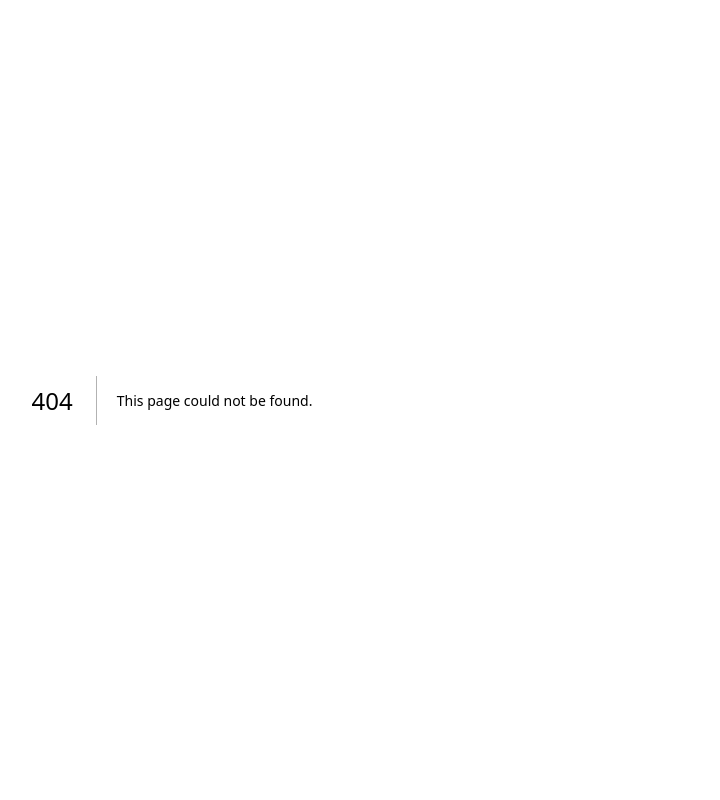
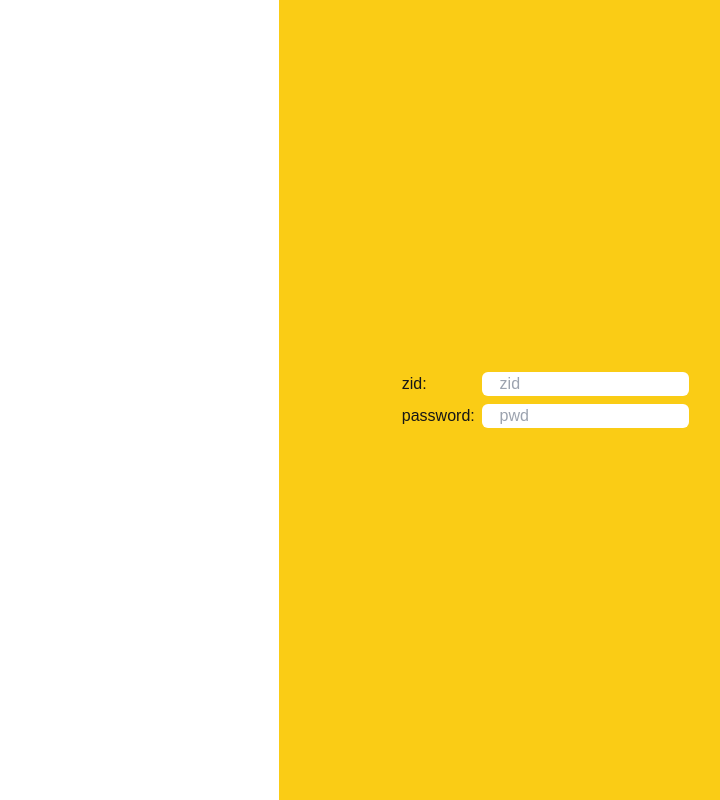
Before and after one commit to Lilpiggie0522/regler, a Next.js app: page /login in a window 1280 px wide. Before the commit this address had no page. Shown: the whole page, without its empty margins (468-1188 px from the left). Built offline with nearby package versions, Linux system fonts and the light colour scheme.

Commit message:
done front end partially

```diff
--- /dev/null
+++ b/app/login/page.tsx
@@ -0,0 +1,66 @@
+// import { Grid2 } from "@mui/material";
+
+// export default function yellowPage() {
+//     return (
+//         <Grid2 container sx={{ minHeight: '100vh' }}>
+//             <Grid2 container size={{ xs: 12, md: 7 }}>
+//             </Grid2>
+//             <Grid2 container size={{ xs: 12, md: 5 }}>
+//                 <div className="bg-yellow-400 h-full w-full flex items-center justify-center">
+//                     <div className="flex flex-col">
+//                         <div className="flex flex-row">
+//                             <div className="w-20">zid:</div>
+//                             <input placeholder="    zid" type="text" className="rounded-md"/>
+//                         </div>
+//                         <div className="flex flex-row mt-2">
+//                             <div className="w-20">password:</div>
+//                             <input placeholder="    pwd" type="text" className="rounded-md"/>
+//                         </div>
+//                     </div>
+//                 </div>
+//             </Grid2>
+//         </Grid2>
+//     );
+// }
+import { Grid2 } from "@mui/material";
+
+export default function yellowPage() {
+    return (
+        <Grid2 container sx={{ minHeight: '100vh' }}>
+            <Grid2 container size={{ xs: 12, md: 7 }}>
+                {/* Additional content can be added here */}
+            </Grid2>
+            <Grid2 container size={{ xs: 12, md: 5 }}>
+                <div className="bg-yellow-400 h-full w-full flex items-center justify-center">
+                    <div className="flex flex-col">
+                        <div className="flex flex-row">
+                            <div className="w-20">zid:</div>
+                            <input placeholder="    zid" type="text" className="rounded-md" />
+                        </div>
+                        <div className="flex flex-row mt-2">
+                            <div className="w-20">password:</div>
+                            <input placeholder="    pwd" type="text" className="rounded-md" />
+                        </div>
+                    </div>
+                </div>
+            </Grid2>
+        </Grid2>
+    );
+}
+
+
+// import { Grid2 } from "@mui/material";
+
+// export default function yellowPage() {
+//     return (
+//         <div className="flex flex-row">
+//             <Grid2 container size={{ xs: 12, md: 7 }} sx={{ height: '100vh' }}>
+//             </Grid2>
+//             <Grid2 container size={{ xs: 12, md: 5 }} sx={{ height: '100vh' }}>
+//                 <div className="bg-yellow-400 h-full w-full flex items-center justify-center">
+//                     klsdf
+//                 </div>
+//             </Grid2>
+//         </div>
+//     );
+// }
```
